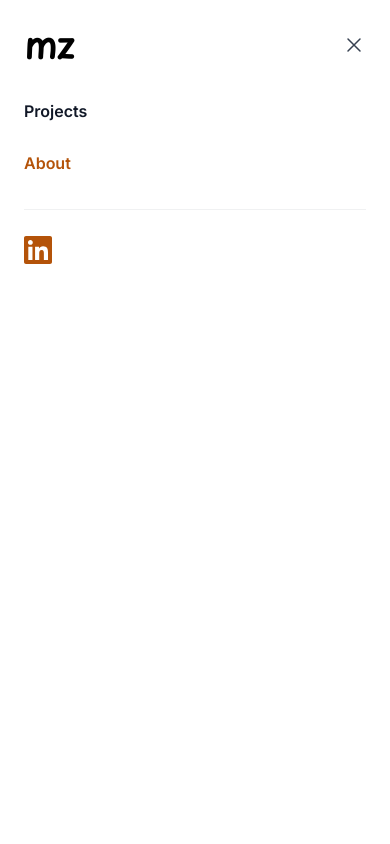
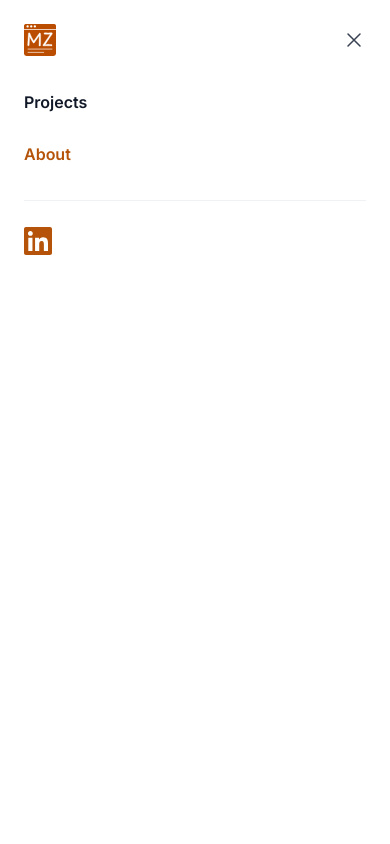
Before and after one commit to monica-zarate/nextjs-portfolio, a Next.js app: page /about in a window 390 px wide. Both pictures are taken after a click on the button "Open main menu". Shown: the top 844 px of the page. Built offline with nearby package versions, Linux system fonts and the light colour scheme.

Commit message:
Style fixes.

```diff
--- a/src/app/(routes)/about/page.tsx
+++ b/src/app/(routes)/about/page.tsx
@@ -24,9 +24,9 @@
         exit={{ opacity: 0 }}
       >
         <main className="isolate">
-          <div className="bg-white py-24 sm:py-32">
+          <div className="bg-white py-8 lg:py-32">
             <div className="mx-auto max-w-7xl px-6 lg:px-8">
-              <div className="mx-auto grid grid-rows-2 lg:grid-rows-none max-w-2xl grid-cols-1 gap-x-8 gap-y-16 sm:gap-y-20 lg:mx-0 lg:max-w-none lg:grid-cols-2">
+              <div className="mx-auto grid grid-rows-auto lg:grid-rows-none max-w-2xl grid-cols-1 gap-x-8 gap-y-16 sm:gap-y-20 lg:mx-0 lg:max-w-none lg:grid-cols-2">
                 <RevealElement>
                   <Image
                     src={monicaAboutPhoto}
@@ -111,7 +111,7 @@
           </div>
 
           {/* Skills section */}
-          <div className="mx-auto max-w-7xl px-4 sm:px-6 lg:px-8 mt-32">
+          <div className="mx-auto max-w-7xl px-4 sm:px-6 lg:px-8 mt-16 lg:mt-32">
             <RevealElement>
               <h2 className="text-3xl font-bold tracking-tight text-gray-900 sm:text-4xl">
                 {copy.skills.h2}
@@ -131,7 +131,7 @@
           </div>
 
           {/* Education timeline section */}
-          <div className="mx-auto mt-32 max-w-7xl px-6 lg:px-8">
+          <div className="mx-auto mt-16 lg:mt-32 max-w-7xl px-6 lg:px-8">
             <RevealElement>
               <h2 className="text-3xl font-bold tracking-tight text-gray-900 sm:text-4xl">
                 {copy.educationTimeline.heading}
@@ -172,7 +172,7 @@
           </div>
 
           {/* Image section */}
-          <div className="mt-32 xl:mx-auto xl:max-w-7xl xl:px-8">
+          <div className="mt-16 lg:mt-32 xl:mx-auto xl:max-w-7xl xl:px-8">
             <RevealElement>
               <Image
                 src={sunflowerBG}
@@ -183,7 +183,7 @@
           </div>
 
           {/* {Hobbies section} */}
-          <div className="mx-auto mt-32 max-w-7xl px-6 lg:px-8">
+          <div className="mx-auto mt-16 lg:mt-32 max-w-7xl px-6 lg:px-8">
             <div className="mx-auto max-w-7xl">
               <RevealElement>
                 <div className="mx-auto grid max-w-2xl grid-cols-1 gap-x-8 gap-y-16 sm:gap-y-20 lg:mx-0 lg:max-w-none lg:grid-cols-3">
--- a/src/app/_components/Navbar.tsx
+++ b/src/app/_components/Navbar.tsx
@@ -24,7 +24,7 @@
     <header className="bg-white">
       <Suspense>
         <nav
-          className="mx-auto flex max-w-7xl items-end justify-between p-6 lg:px-8"
+          className="mx-auto flex max-w-7xl items-center lg:items-end justify-between p-6 lg:px-8"
           aria-label="Global"
         >
           <Link href="/">
@@ -32,7 +32,7 @@
             <Image
               src={logoSrc}
               alt={copy.title}
-              className="h-16 w-auto"
+              className="h-8 lg:h-16 w-auto"
               onMouseEnter={() => setLogoSrc(monicaLogoLight)}
               onMouseLeave={() => setLogoSrc(monicaLogo)}
             />
@@ -84,11 +84,9 @@
           <div className="fixed inset-0 z-10" />
           <Dialog.Panel className="fixed inset-y-0 right-0 z-10 w-full overflow-y-auto bg-white px-6 py-6 sm:max-w-sm sm:ring-1 sm:ring-gray-900/10">
             <div className="flex items-center justify-between">
-              <Link href="/" onClick={() => setIsMobile(false)}>
+              <Link href="/">
                 <span className="sr-only">{copy.title}</span>
-                <span className="playpen text-black font-semibold text-4xl">
-                  {copy.nav}
-                </span>
+                <Image src={logoSrc} alt={copy.title} className="h-8 w-auto" />
               </Link>
               <button
                 type="button"
```
Also changed, not shown: 1 other file (tests, documents, lock files or other folders).
